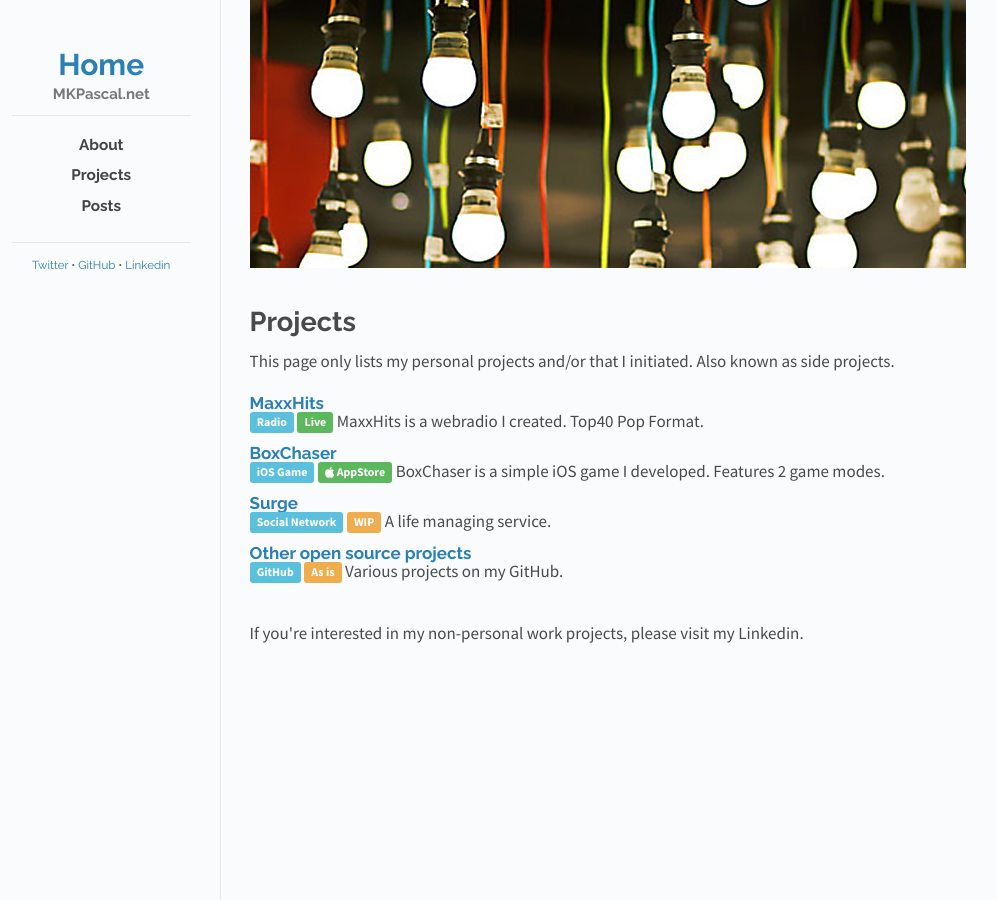
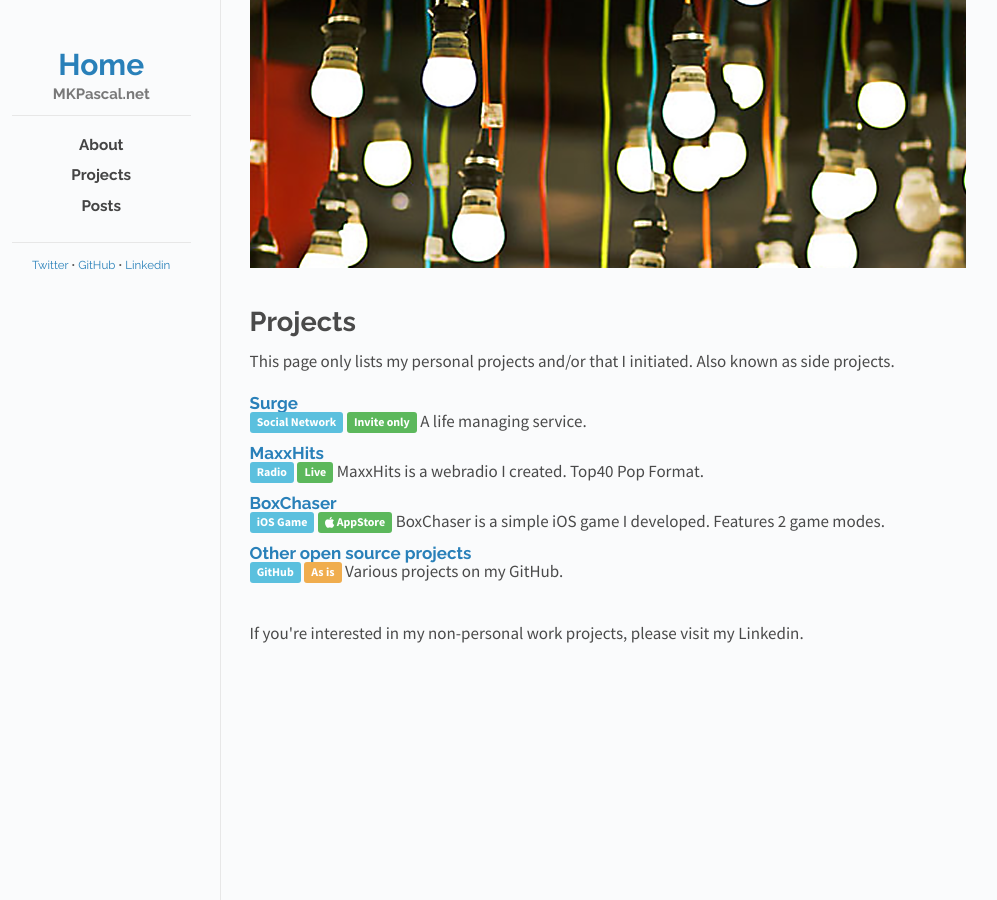
Before and after one commit to mkpascal/mkpascal.github.io, a Jekyll site: the page built from projects.html, in a window 1280 px wide. Shown: the whole page, without its empty margins (138-1135 px from the left). Built offline with Jekyll 4.4.1, drawn with Linux system fonts in a browser that asks for light colours; nearby versions of some CDN libraries.

Commit message:
Update projects.html

```diff
--- a/projects.html
+++ b/projects.html
@@ -21,6 +21,13 @@ permalink: /projects/
   <ul class="no-bullet posts-ul projects-block">
 
     <li class="post-link">
+      <a class="post-title" href="http://www.surge.life">
+        Surge
+        <span class="post-content"><i class="label label-info">Social Network</i> <i class="label label-success">Invite only</i> A life managing service.</span>
+      </a>
+    </li>
+
+    <li class="post-link">
       <a class="post-title" href="http://www.maxxhits.us">
         MaxxHits
         <span class="post-content"><i class="label label-info">Radio</i> <i class="label label-success">Live</i> MaxxHits is a webradio I created. Top40 Pop Format.</span>
@@ -31,13 +38,6 @@ permalink: /projects/
       <a class="post-title" href="/2014/12/05/boxchaser-is-out.html">
         BoxChaser
         <span class="post-content"><i class="label label-info">iOS Game</i> <i class="label label-success"><i class="fa fa-apple"></i> AppStore</i> BoxChaser is a simple iOS game I developed. Features 2 game modes.</span>
-      </a>
-    </li>
-
-    <li class="post-link">
-      <a class="post-title" href="http://www.surge.life">
-        Surge
-        <span class="post-content"><i class="label label-info">Social Network</i> <i class="label label-warning">WIP</i> A life managing service.</span>
       </a>
     </li>
 
```
